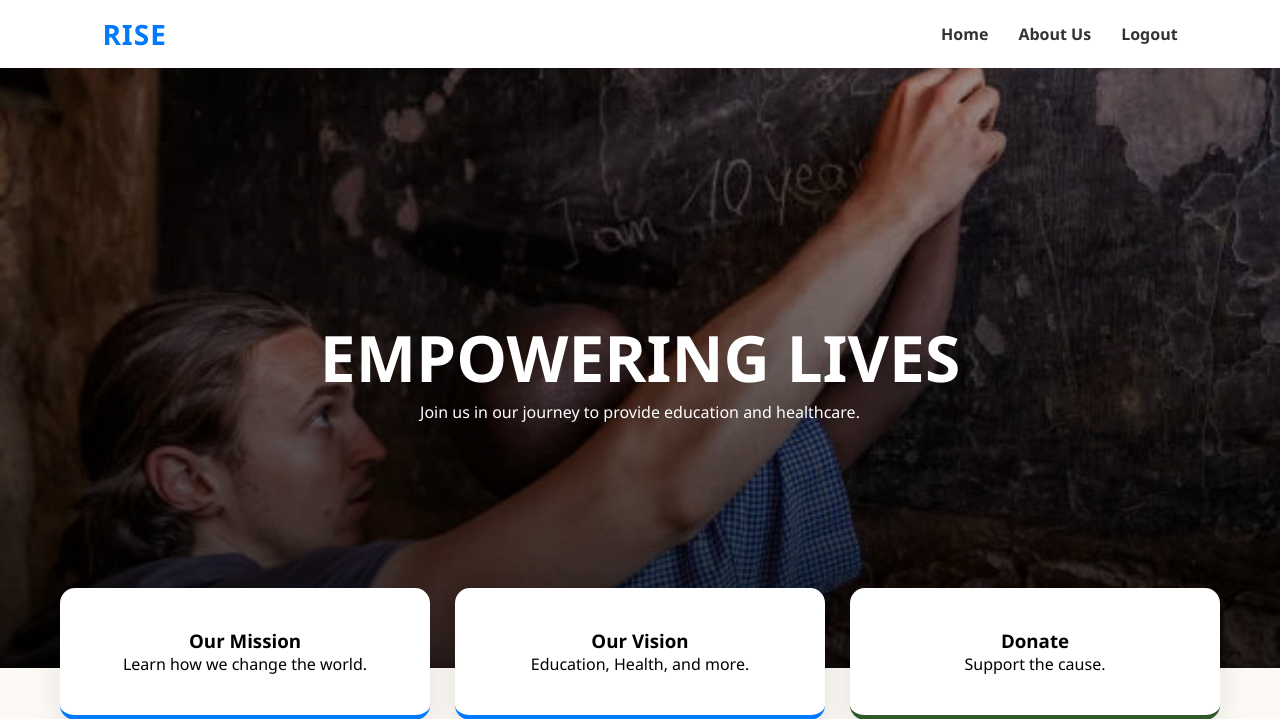
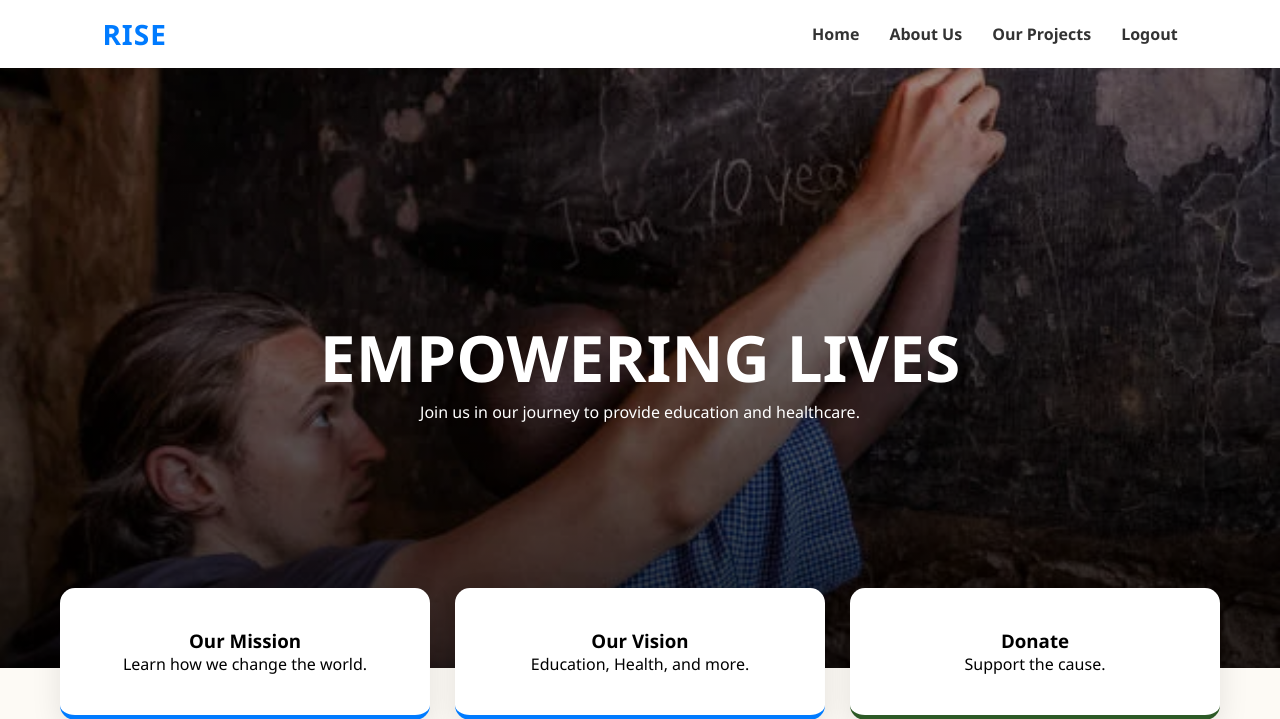
Before and after one commit to AbhishekAgasibagal/NGOSite-, a Flask app: page /home in a window 1280 px wide. Shown: the top 719 px of the page. Run offline with Flask 3, Linux system fonts and the light colour scheme.

Commit message:
Update index.html

```diff
--- a/templates/index.html
+++ b/templates/index.html
@@ -12,6 +12,7 @@
             <ul class="nav-links">
                 <li><a href="/home">Home</a></li>
                 <li><a href="/about">About Us</a></li>
+                <li><a href="/projects">Our Projects</a></li>
                 <li><a href="/logout">Logout</a></li>
             </ul>
         </nav>
```
